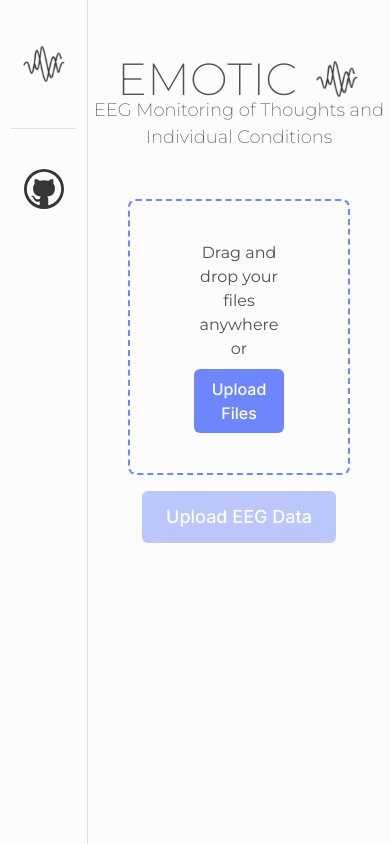
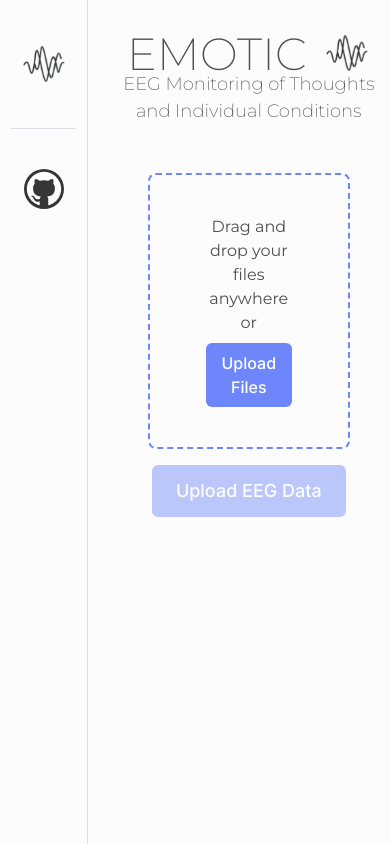
Before and after one commit to sfu-cmpt340/EMOTIC_g3, a Next.js app in the folder emotic-njs-app/: page / in a window 390 px wide. Built offline with nearby package versions, Linux system fonts and the light colour scheme.

Commit message:
Make landing more responsive, better hero positioning

```diff
--- a/emotic-njs-app/src/app/components/DragAndDropUpload.tsx
+++ b/emotic-njs-app/src/app/components/DragAndDropUpload.tsx
@@ -50,7 +50,7 @@ const DragAndDropUpload: React.FC<DragAndDropUploadProps> = ({
 
   return (
     <div
-      className={`border-2 border-dashed rounded-lg py-10 px-16 mx-10 flex flex-col items-center justify-center text-center transition-all ${
+      className={`border-2 border-dashed rounded-lg py-10 px-14 sm:py-14 sm:px-24 md:py-20 md:px-28 mx-10 flex flex-col items-center justify-center text-center transition-all ${
         isDragging
           ? "border-lightColorHero-500 dark:border-darkBorder-500 dark:border-opacity-65 bg-lightColorHero-500 bg-opacity-35 dark:bg-darkBackground-300 dark:bg-opacity-65"
           : "border-lightColorHero-500 dark:border-darkText-500"
--- a/emotic-njs-app/src/app/components/Sidebar.tsx
+++ b/emotic-njs-app/src/app/components/Sidebar.tsx
@@ -9,7 +9,7 @@ export default function Sidebar() {
   const logo = useLogo();
 
   return (
-    <div className="min-h-screen w-[88px] bg-lightBackground-500 dark:bg-darkBackground-500 flex flex-col items-center py-4 border-r border-lightBorder-500 dark:border-darkBorder-500">
+    <div className="h-full w-[88px] bg-lightBackground-500 dark:bg-darkBackground-500 flex flex-col items-center py-4 border-r border-lightBorder-500 dark:border-darkBorder-500">
       {/* Home/Logo Icon */}
       <a href="/" target="_blank">
         <Image
--- a/emotic-njs-app/src/app/page.tsx
+++ b/emotic-njs-app/src/app/page.tsx
@@ -42,8 +42,8 @@ export default function LandingPage() {
       <div className="">
         <Sidebar />
       </div>
-      <div className="flex-1 min-h-screen flex justify-center bg-lightBackground-500 dark:bg-darkBackground-500">
-        <div className="justify-center mt-[15%] sm:mt-[15%] md:mt-[10%] font-montserrat font-extralight text-lightText-500 dark:text-darkText-500">
+      <div className="flex-1 min-h-screen pt-[5%] px-[5%] sm:px-[10%] flex justify-center bg-lightBackground-500 dark:bg-darkBackground-500">
+        <div className="justify-center pb-20 font-montserrat font-extralight text-lightText-500 dark:text-darkText-500">
           <div className="flex items-center justify-center">
             <p className="text-[45px] sm:text-[65px] md:text-[80px] lg:text-[100px]">
               EMOTIC
```
